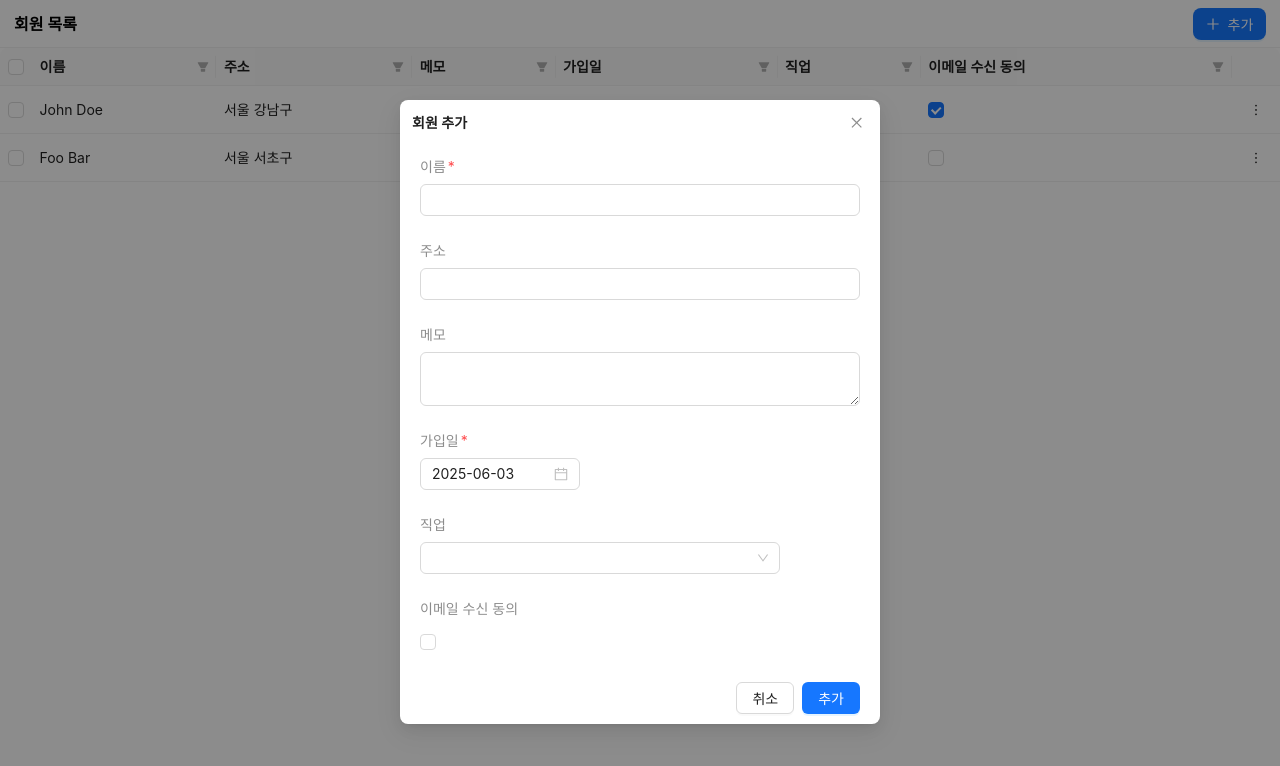
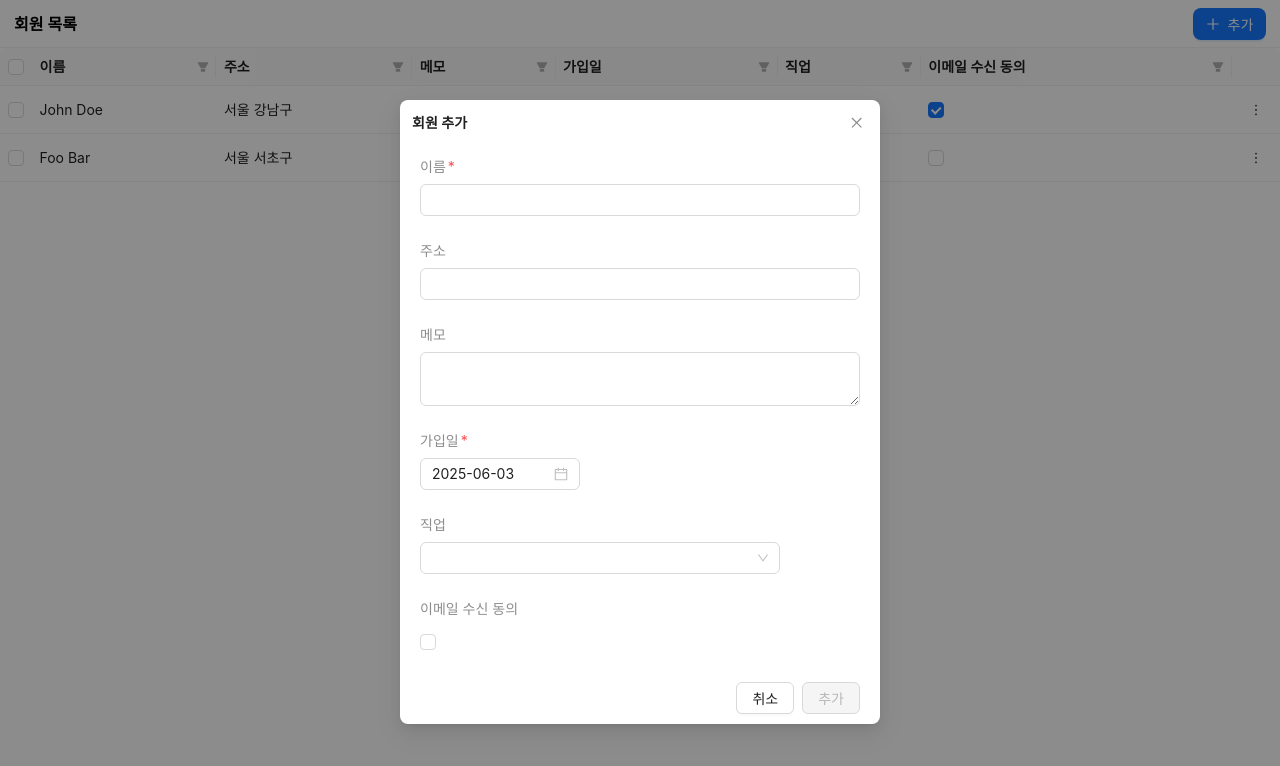
Before and after one commit to naringst/business-canvas-assignment, a React (Vite) app: page / in a window 1280 px wide. Both pictures are taken after a click on the button "추가". Shown: the top 766 px of the page. Built offline with nearby package versions, Linux system fonts and the light colour scheme; a web font is replaced by a local one.

Commit message:
feat: disable submit button when form is invalid or unchanged

```diff
--- a/src/components/RecordForm/index.tsx
+++ b/src/components/RecordForm/index.tsx
@@ -34,7 +34,12 @@ const RecordForm = ({
   initialData,
   title = '회원 추가',
 }: RecordFormProps) => {
-  const { control, handleSubmit, reset } = useForm<RecordFormData>({
+  const {
+    control,
+    handleSubmit,
+    reset,
+    formState: { isValid, isDirty },
+  } = useForm<RecordFormData>({
     resolver: yupResolver(schema),
     mode: 'onChange',
     defaultValues: {
@@ -68,6 +73,8 @@ const RecordForm = ({
     onClose();
   };
 
+  const isSubmitDisabled = !isValid || !isDirty;
+
   return (
     <StyledModal open={isOpen} onCancel={handleClose} footer={null} width={480} closeIcon={false}>
       <ModalHeader>
@@ -88,7 +95,7 @@ const RecordForm = ({
 
         <FormFooter>
           <Button onClick={handleClose}>취소</Button>
-          <Button type="primary" htmlType="submit">
+          <Button type="primary" htmlType="submit" disabled={isSubmitDisabled}>
             {title === '회원 추가' ? '추가' : '수정'}
           </Button>
         </FormFooter>
```
